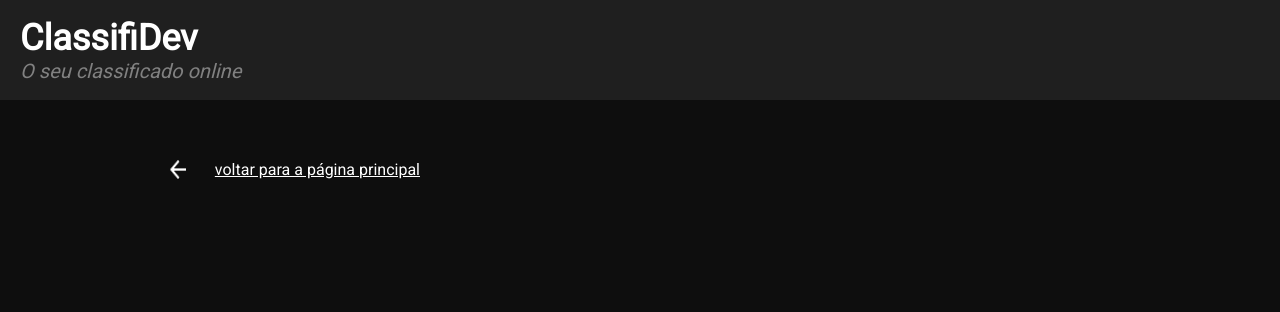
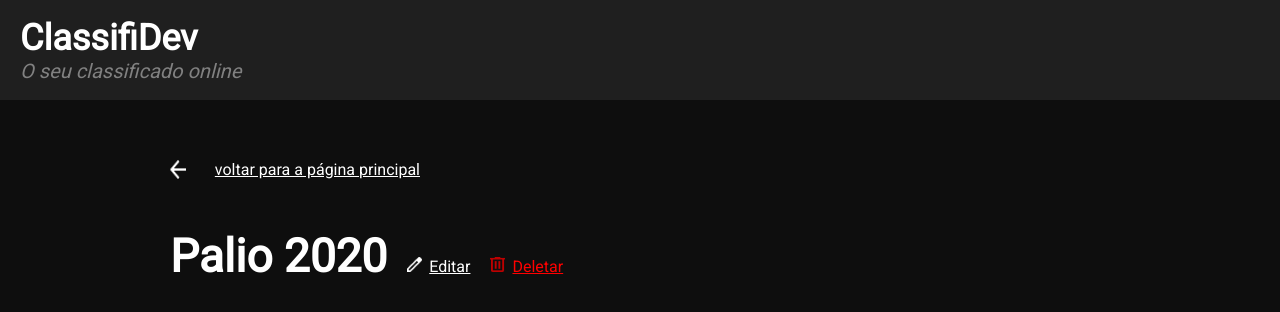
Before and after one commit to Seja-Dev/desafio-classidev, a Next.js app: page /post in a window 1280 px wide. Shown: the top 312 px of the page. Built offline with nearby package versions, Linux system fonts and the light colour scheme.

Commit message:
added components to products

```diff
--- a/src/pages/post.jsx
+++ b/src/pages/post.jsx
@@ -9,12 +9,45 @@
     background: #0e0e0e;
 `
 
-export default function Post() {
+const ProductContainer = styled.div`
+    display: flex;
+    align-items: end;
+    gap: 20px;
+    margin-top: 50px;
+`
+
+const Product = styled.h1`
+    color: white;
+    font-weight: bolder;
+    font-size: 46px;
+`
+
+const DeleteOrEdit = styled.div`
+    display: flex;
+    gap: 7px;
+    color: ${props => props.deleted ? 'red' : 'white'};
+    text-decoration: underline;
+    padding-bottom: 7px;
+`
+
+export default function Post({ deleted }) {
     return(
         <StyledDiv>
             <Navbar/>
             <Container>
                 <Back/>
+                <ProductContainer>
+                    <Product>Palio 2020</Product>
+                    <DeleteOrEdit>
+                        <img src="edit.png" width="15px" height="15px"/>
+                        <p>Editar</p>
+                    </DeleteOrEdit>
+
+                    <DeleteOrEdit deleted>
+                        <img src="delete.png" width="15px" height="15px"/>
+                        <p>Deletar</p>
+                    </DeleteOrEdit>
+                </ProductContainer>
             </Container>
         </StyledDiv>
     )
```
Also changed, not shown: public/delete.png (added), public/edit.png (added).
